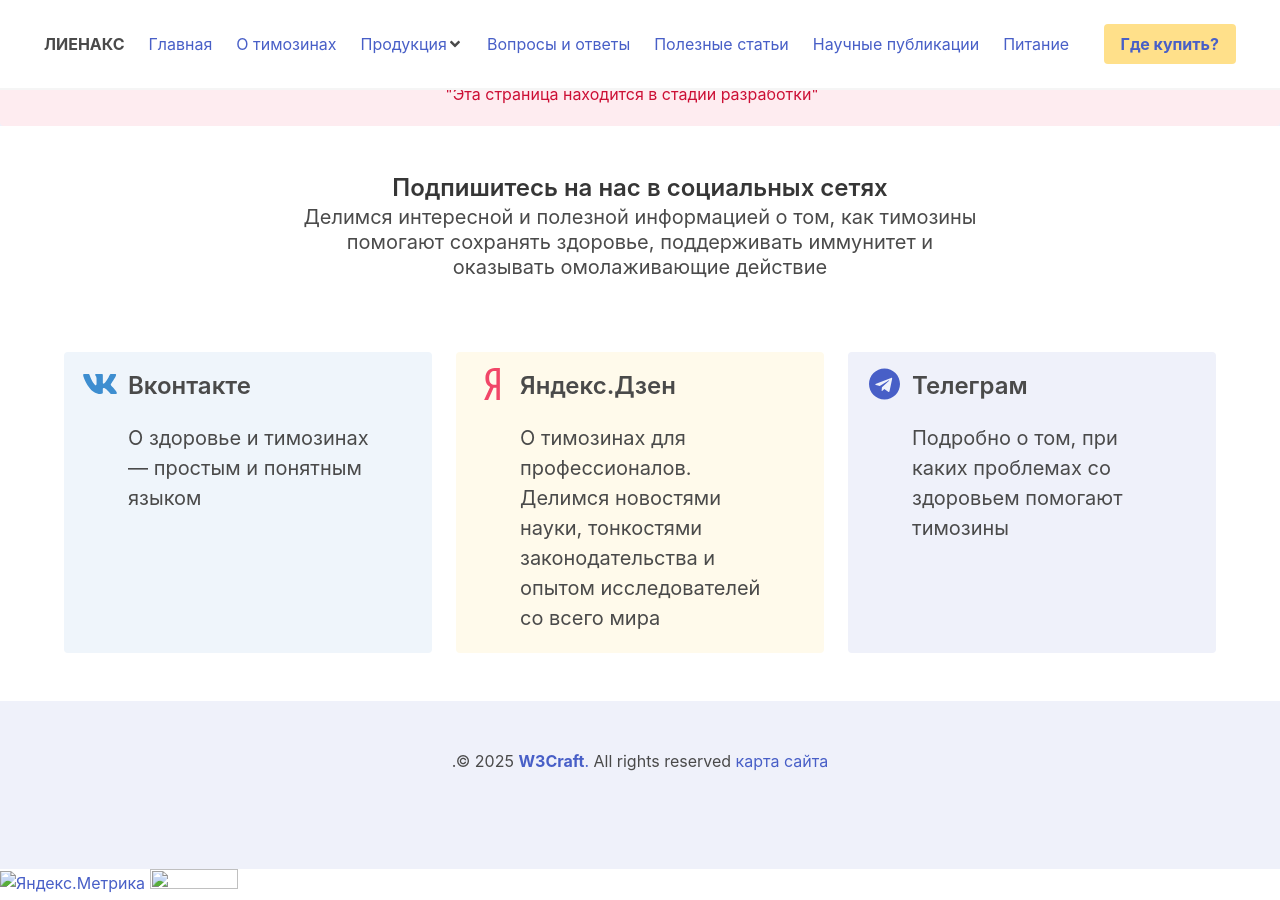
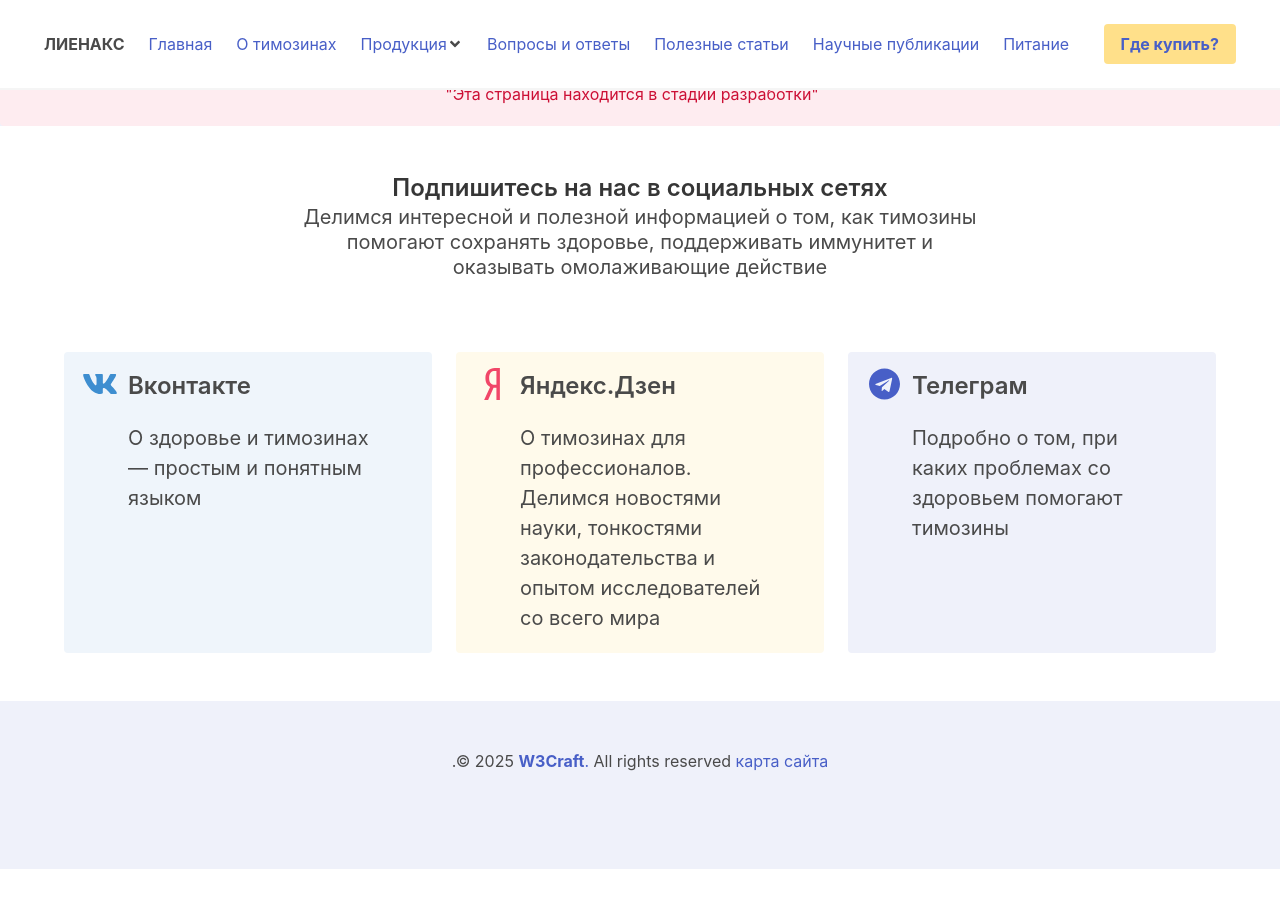
Before and after one commit to w3craft/lienax, a Jekyll site: the page built from _pages/index.html, in a window 1280 px wide and 900 px high, scrolled down 566 px. Built offline with Jekyll 4.4.1, drawn with Linux system fonts in a browser that asks for light colours; nearby versions of some CDN libraries; after the commit the page ends 1435 px from its top, so only the background shows below that.

Commit message:
modified:   _layouts/default.html

```diff
--- a/_layouts/default.html
+++ b/_layouts/default.html
@@ -6,16 +6,6 @@
   {% include nav.html %}
   {{ content }}
 
-  <!-- Yandex.Metrika informer -->
-  <a href="https://metrika.yandex.ru/stat/?id=100154617&amp;from=informer" target="_blank" rel="nofollow"><img
-      src="https://informer.yandex.ru/informer/100154617/2_1_B9B9FFFF_9999FFFF_0_pageviews"
-      style="width:80px; height:31px; border:0;" alt="Яндекс.Метрика"
-      title="Яндекс.Метрика: данные за сегодня (просмотры)" class="ym-advanced-informer" data-cid="100154617"
-      data-lang="ru" /></a>
-  <!-- /Yandex.Metrika informer -->
-  <a href="https://webmaster.yandex.ru/siteinfo/?site=lienax.ru">
-    <img width="88" height="31" alt="" border="0" border-radius="8" src="https://yandex.ru/cycounter?lienax.ru&theme=light&lang=ru"/>
-  </a>
 </body>
 
 </html>
```
